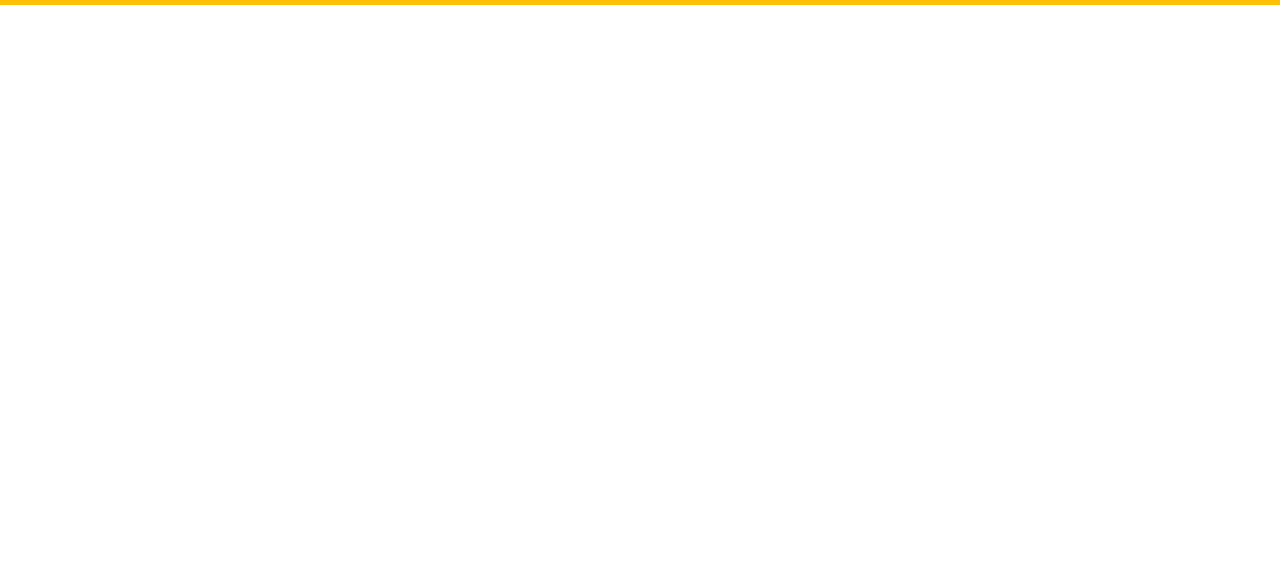
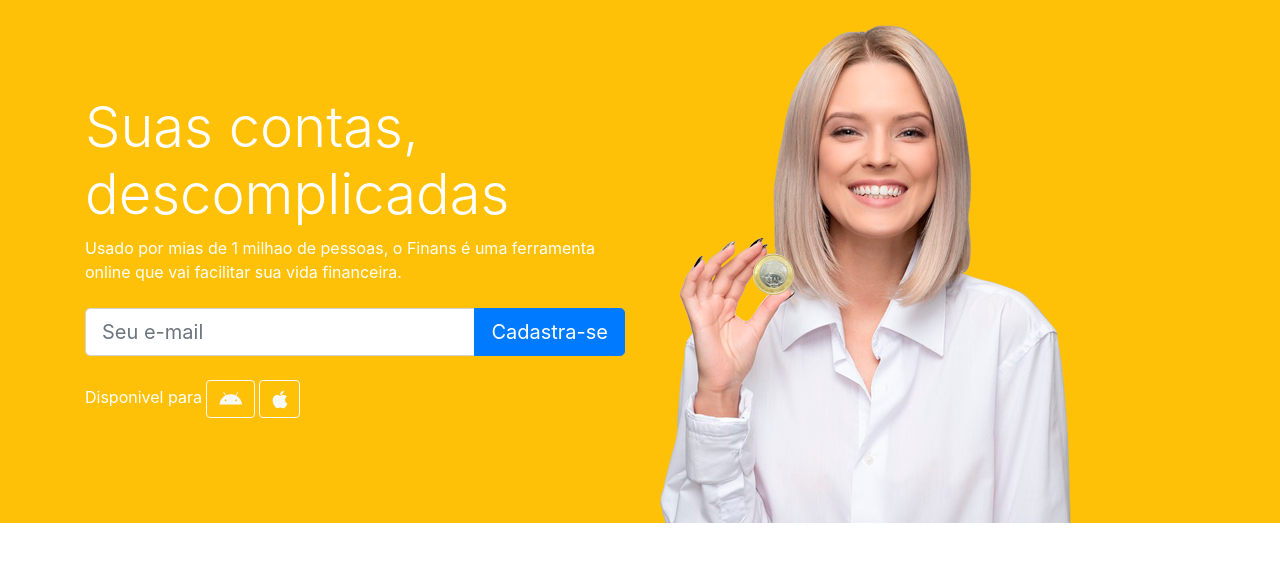
Before and after one commit to Jessika-souza/Bootstrap-project, a plain HTML site: page index.html in a window 1280 px wide. Shown: the part 58-620 px from the top of the page. Drawn offline with nearby package versions, Linux system fonts and the light colour scheme; files that its build step writes are made by us from their sources.

Commit message:
homepage

```diff
--- a/finans/css/estilo.css
+++ b/finans/css/estilo.css
@@ -1,4 +1,4 @@
-#home {
+#home{
 	background: #ffc107;
 	color: white;
 }
--- a/index.html
+++ b/index.html
@@ -12,12 +12,12 @@
     <script src="https://kit.fontawesome.com/4b02408238.js" crossorigin="anonymous"></script>
 
     <!--Estilo customizado-->
-    <link rel="stylesheet" type="text/css" href="css/estilo.css">
+    <link rel="stylesheet" type="text/css" href="./finans/css/estilo.css">
 
     <title>Finans - financas pessoais</title>
   </head>
 
-  <body>
+  <body">
     <header>
       <nav class="navbar navbar-expand-sm navbar-light bg-warning">
         <div class="container">
@@ -25,11 +25,11 @@
             <img src="./finans/img/logo.png" width="142">
           </a>
 
-          <button class="navbar-toggler" data-toggle="collapse" data-target="#nav-target">
+          <button class="navbar-toggler" data-toggle="collapse" data-target="#nav-principal">
               <span class="navbar-toggler-icon"></span>
           </button>
 
-          <div class="collapse navbar-collapse" id="nav-target">
+          <div class="collapse navbar-collapse" id="nav-principal">
               <ul class="navbar-nav ml-auto">
                   <li class="nav-item">
                       <a href="" class="nav-link">Home</a>
@@ -43,13 +43,52 @@
                   <li class="nav-item">
                       <a href="" class="nav-link">Preco</a>
                   </li>
-
-                  <button class="btn btn-outline-light ml-4">Entrar</button>
+                  <button class="btn btn-outline-light ml-sm-4">Entrar</button>
               </ul>
           </div>
         </div>
       </nav>
     </header>
+
+    <section id="home">
+      <div class="container">
+        <div class="row">
+          <div class="col-sm-6 d-flex">
+            <div class="align-self-center">
+              <h1 class="display-4">Suas contas, descomplicadas</h1>
+              <p>
+                Usado por mias de 1 milhao de pessoas, o Finans é uma ferramenta online
+                que vai facilitar sua vida financeira.
+              </p>
+
+              <form class="mt-4 mb-4">
+                <div class="input-group input-group-lg">
+                  <input type="text" placeholder="Seu e-mail" class="form-control">
+                  <div class="input-group-append">
+                  <botton type="button" class="btn btn-primary">Cadastra-se</botton>
+                  </div>
+                </div>
+              </form>
+
+              <p> Disponivel para
+                <a href="" class="btn btn-outline-light">
+                  <i class="fa-brands fa-android fa-lg"></i>
+                </a>
+                <a href="" class="btn btn-outline-light">
+                  <i class="fa-brands fa-apple fa-lg"></i>
+                </a>
+              </p>
+
+            </div>
+          </div>
+          <div  class="col-sm-6">
+            <img src="./finans/img/capa-mulher.png">
+          </div>
+        </div>
+      </div>
+
+    </section>
+
 
     <!-- JavaScript (Opcional) -->
     <!-- jQuery primeiro, depois Popper.js, depois Bootstrap JS -->
```
